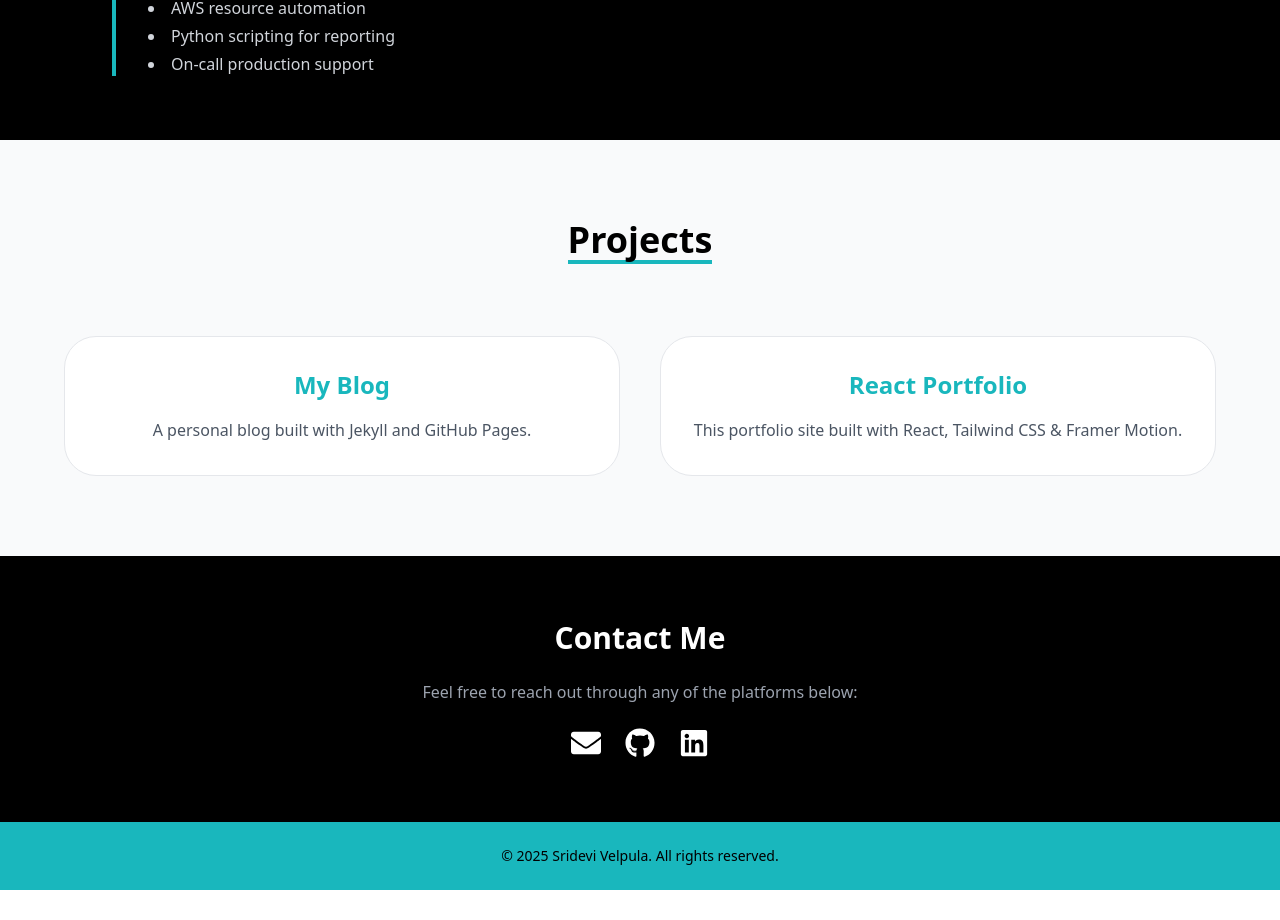
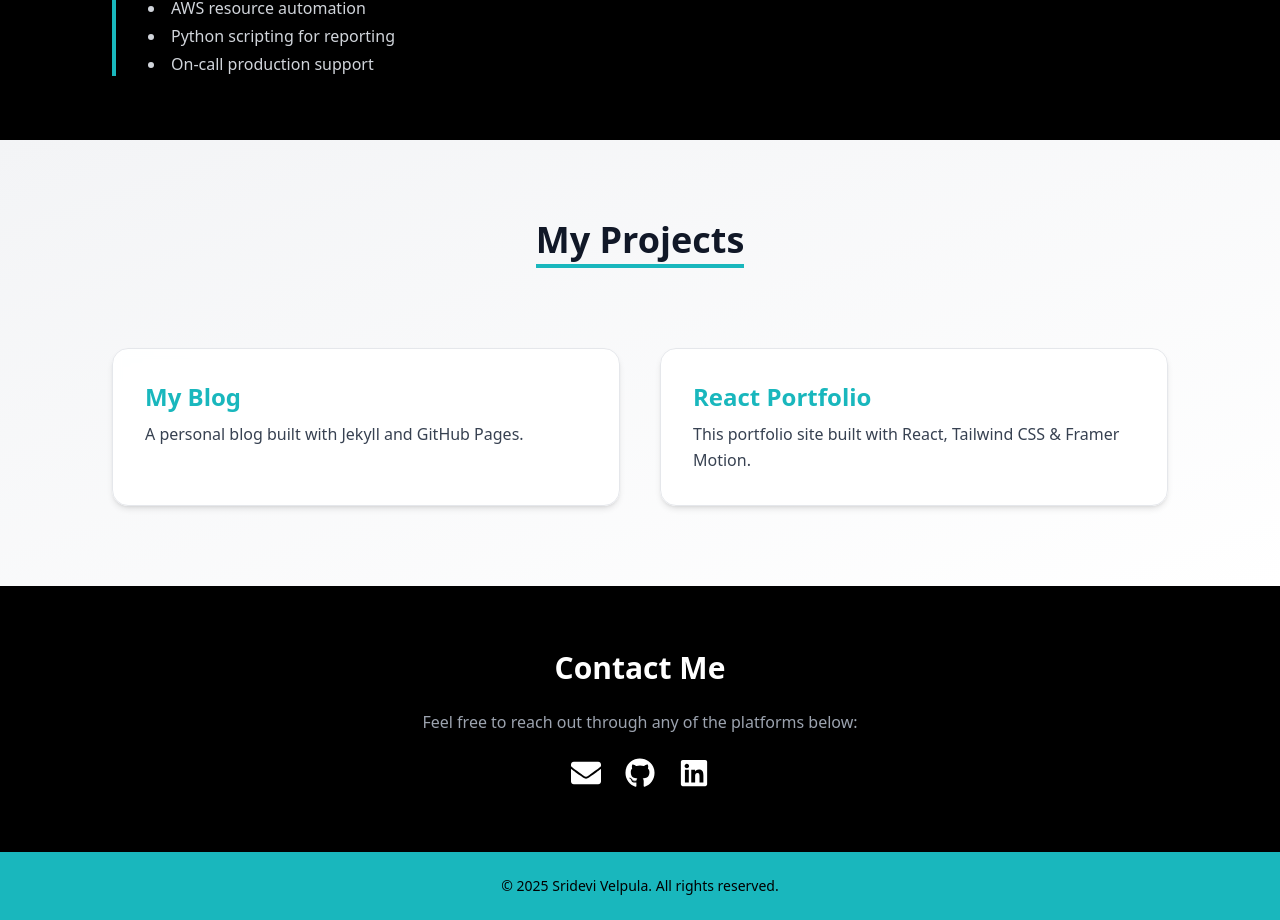
Before and after one commit to srideviblogs/my-portfolio-react, a React (Create React App) app: page / in a window 1280 px wide. Shown: the part 2535-3455 px from the top of the page. Before the commit the page ends 3425 px from the top, so only its background shows below. Built offline with nearby package versions, Linux system fonts and the light colour scheme.

Commit message:
Update Portfolio.js

```diff
--- a/src/components/Portfolio.js
+++ b/src/components/Portfolio.js
@@ -16,31 +16,29 @@ const projects = [
 
 const Portfolio = () => {
   return (
-    <section id="portfolio" className="bg-gray-50 py-20 px-6">
+    <section id="portfolio" className="bg-gradient-to-br from-gray-100 to-white py-20 px-6 md:px-28">
       <div className="max-w-6xl mx-auto text-center">
-        <h2 className="text-4xl font-bold text-black mb-6 border-b-4 border-tealcustom inline-block">
-          Projects
+        <h2 className="text-4xl font-bold text-gray-900 mb-12 border-b-4 border-tealcustom inline-block pb-1">
+          My Projects
         </h2>
-        <div className="grid gap-10 md:grid-cols-2 mt-12">
+
+        <div className="grid gap-10 md:grid-cols-2 mt-8">
           {projects.map((project, idx) => (
             <motion.a
               key={idx}
               href={project.link}
               target="_blank"
               rel="noopener noreferrer"
-              className="block bg-white border border-gray-200 rounded-[2rem] p-8 hover:border-tealcustom transition"
+              className="bg-white/90 backdrop-blur-sm border border-gray-200 rounded-2xl p-8 text-left shadow-md hover:shadow-lg transition duration-300 hover:border-tealcustom"
+              initial={{ opacity: 0, y: 40 }}
+              whileInView={{ opacity: 1, y: 0 }}
+              viewport={{ once: true }}
+              transition={{ duration: 0.6, delay: idx * 0.2 }}
               whileHover={{ scale: 1.03 }}
               whileTap={{ scale: 0.97 }}
-              initial={{ opacity: 0, y: 30 }}
-              animate={{ opacity: 1, y: 0 }}
-              transition={{ delay: idx * 0.2, duration: 0.5, type: "spring" }}
             >
-              <h3 className="text-2xl font-semibold mb-4 text-tealcustom">
-                {project.title}
-              </h3>
-              <p className="text-gray-600 leading-relaxed">
-                {project.description}
-              </p>
+              <h3 className="text-2xl font-semibold text-tealcustom mb-2">{project.title}</h3>
+              <p className="text-gray-700 leading-relaxed">{project.description}</p>
             </motion.a>
           ))}
         </div>
```
